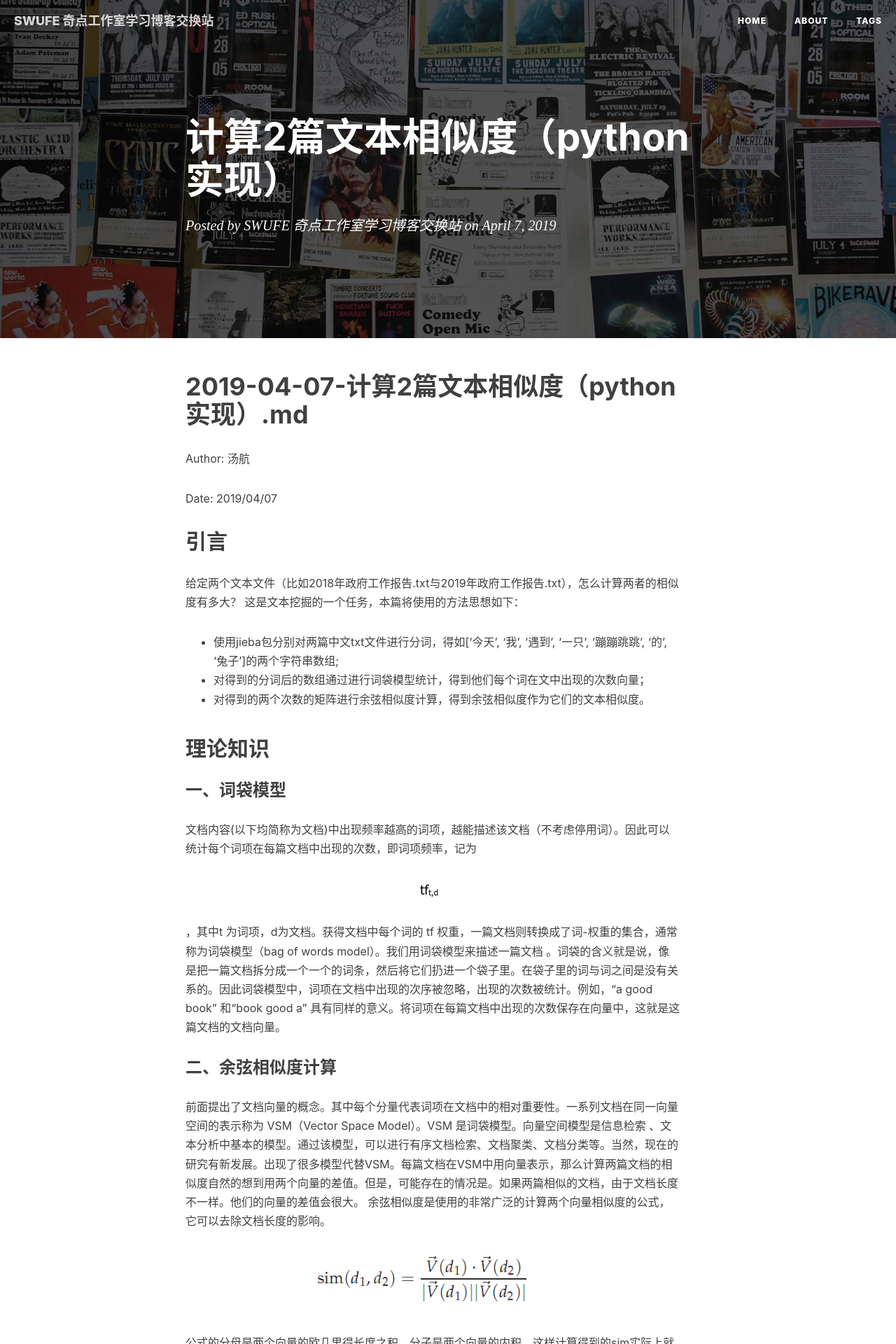
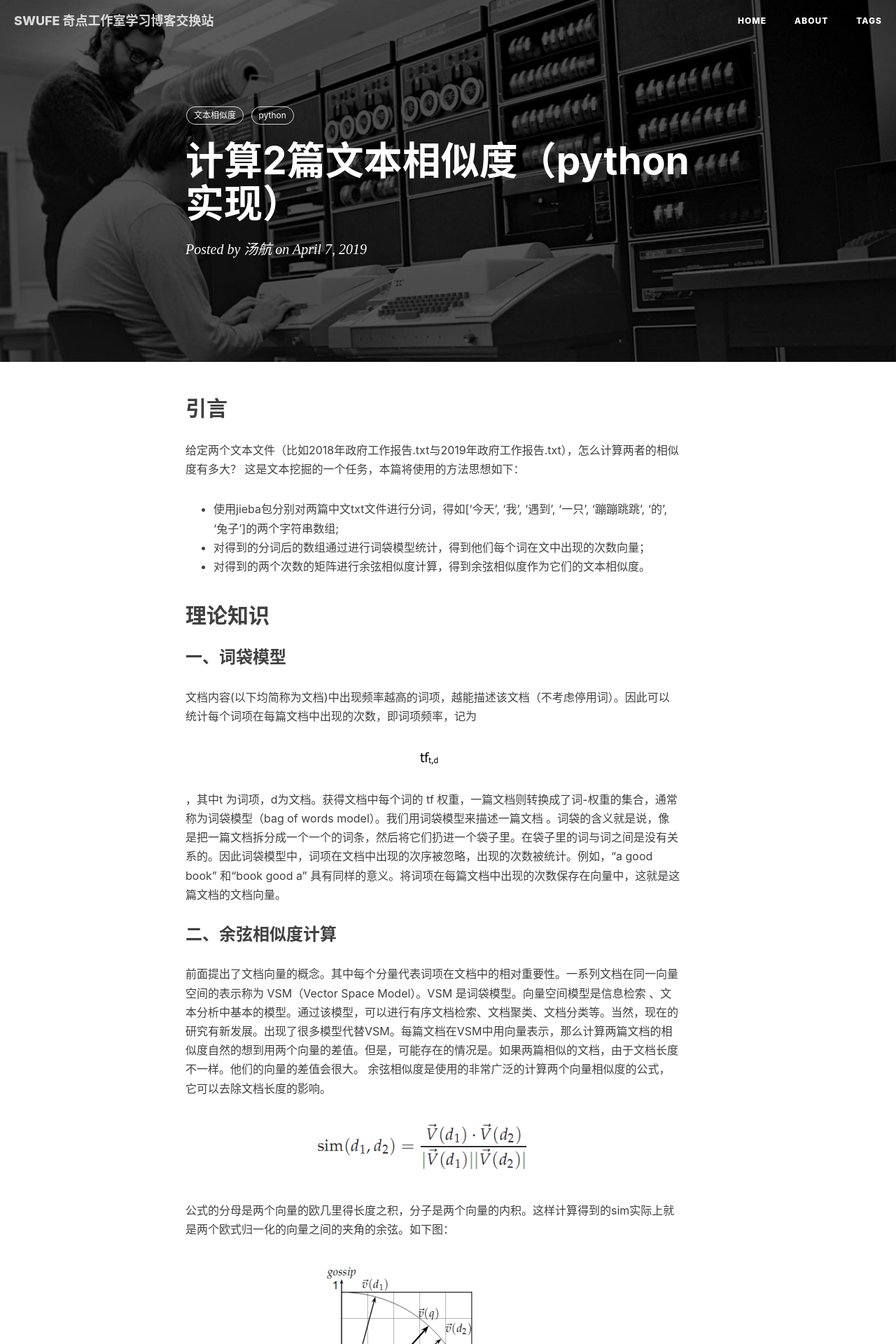
Before and after one commit to wjy990706/Blog-Share, a Jekyll site: the page built from _posts/2019-04-07-计算2篇文本相似度（python实现）.md, in a window 1280 px wide. Shown: the top 1920 px of the page at 70% size. Built offline with Jekyll 4.4.1, drawn with Linux system fonts in a browser that asks for light colours; nearby versions of some CDN libraries; our own code applies the rules of GitHub Pages for plain Markdown files; comment, search, counter and statistics services are not loaded.

Commit message:
Update 2019-04-07-计算2篇文本相似度（python实现）.md

```diff
--- a/_posts/2019-04-07-计算2篇文本相似度（python实现）.md
+++ b/_posts/2019-04-07-计算2篇文本相似度（python实现）.md
@@ -1,8 +1,13 @@
-# 2019-04-07-计算2篇文本相似度（python实现）.md
-
-Author: 汤航
-
-Date: 2019/04/07
+---
+layout:     post
+title:      "计算2篇文本相似度（python实现）"
+date:       2019-04-07
+author:     "汤航"
+header-img: "img/post-bg-unix-linux.jpg"
+tags:
+    - 文本相似度
+    - python
+---
 
 ## 引言
 
```
